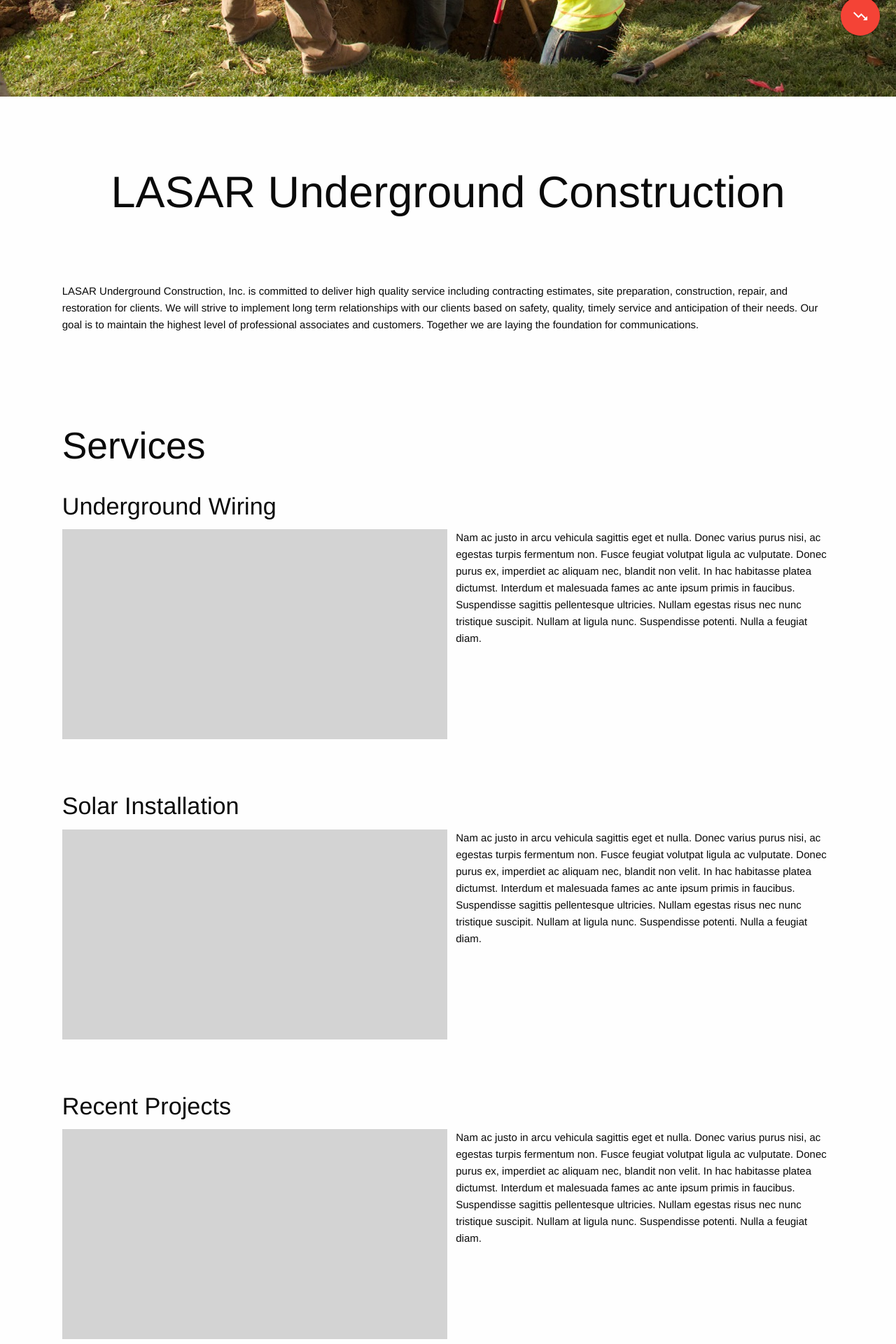
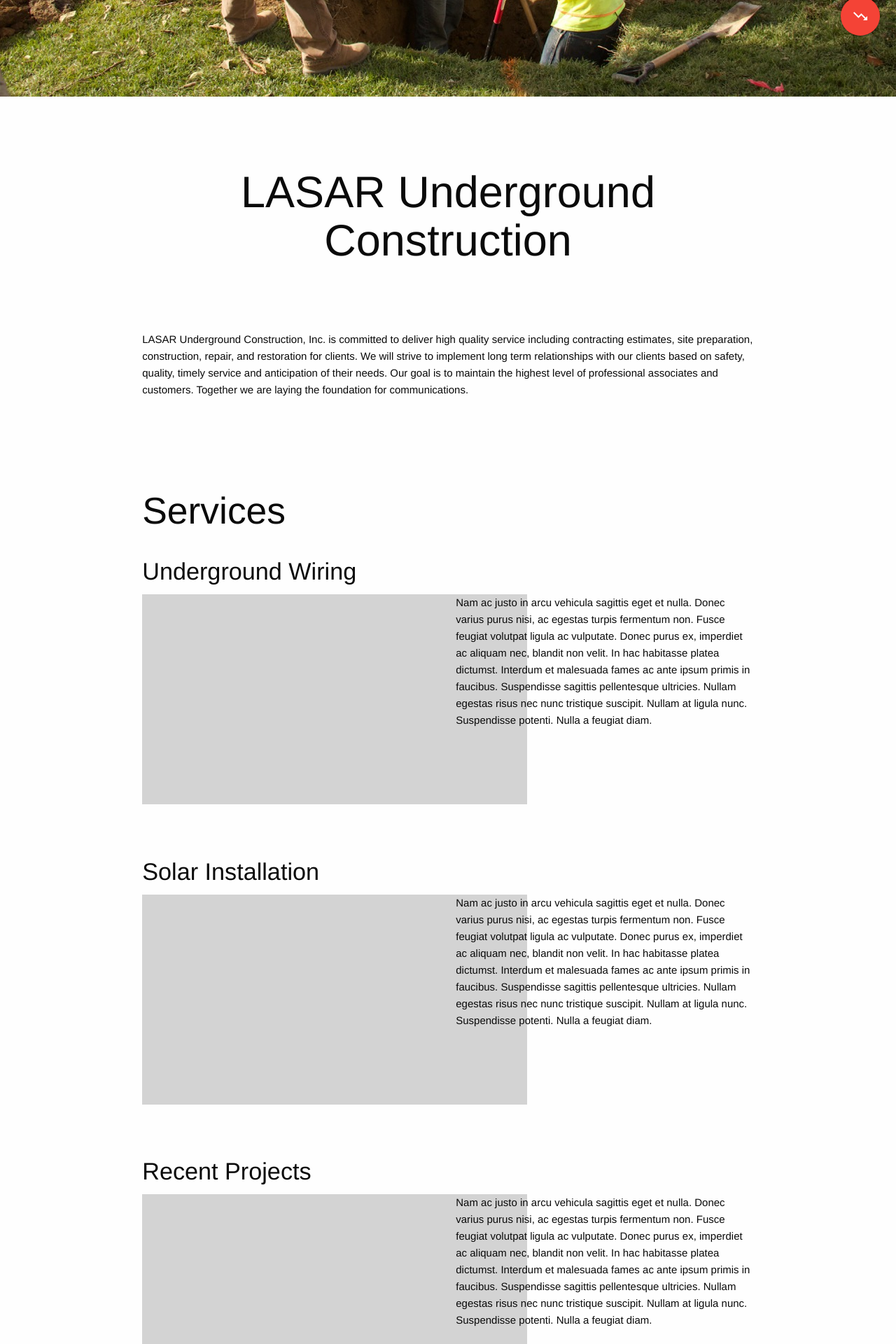
Before and after one commit to brookecart/LASAR-Underground-Construction, a PHP site: page / in a window 1280 px wide. Shown: the part 726-2646 px from the top of the page at 70% size. Run offline with PHP 8.4, Linux system fonts and the light colour scheme; some libraries are stand-ins or nearby versions.

Commit message:
containers

```diff
--- a/LASAR-Underground-Construction/index.php
+++ b/LASAR-Underground-Construction/index.php
@@ -13,18 +13,18 @@
       <i class="large material-icons">trending_down</i>
     </a></div>
 
-    <div class="row center-align col">
+    <div class="row center-align col container">
         <h1 style="padding: 50px;">LASAR Underground Construction</h1>
     </div>
 
-    <div class="row">
+    <div class="row container">
         <div class="s12 col">
         <p>LASAR Underground Construction, Inc. is committed to deliver high quality service including contracting estimates, site preparation, construction, repair, and restoration for clients. We will strive to implement long term relationships with our clients based on safety, quality, timely service and anticipation of their needs. Our goal is to maintain the highest level of professional associates and customers. Together we are laying the foundation for communications.</p>
         </div>
     </div>
 
     <div style="padding-top: 70px; padding-bottom: 70px;">
-    <div class="row">
+    <div class="row container">
         <div class="s12 col">
             <h2>Services</h2>
         </div>
@@ -44,7 +44,7 @@
 
         <div style="padding: 20px;"></div>
 
-        <div class="row">
+        <div class="row container">
         <div class="s12 col">
             <h4>Solar Installation</h4>
         </div>
@@ -60,7 +60,7 @@
 
         <div style="padding: 20px;"></div>
 
-        <div class="row">
+        <div class="row container">
 
         <div class="s12 col">
             <h4>Recent Projects</h4>
```
